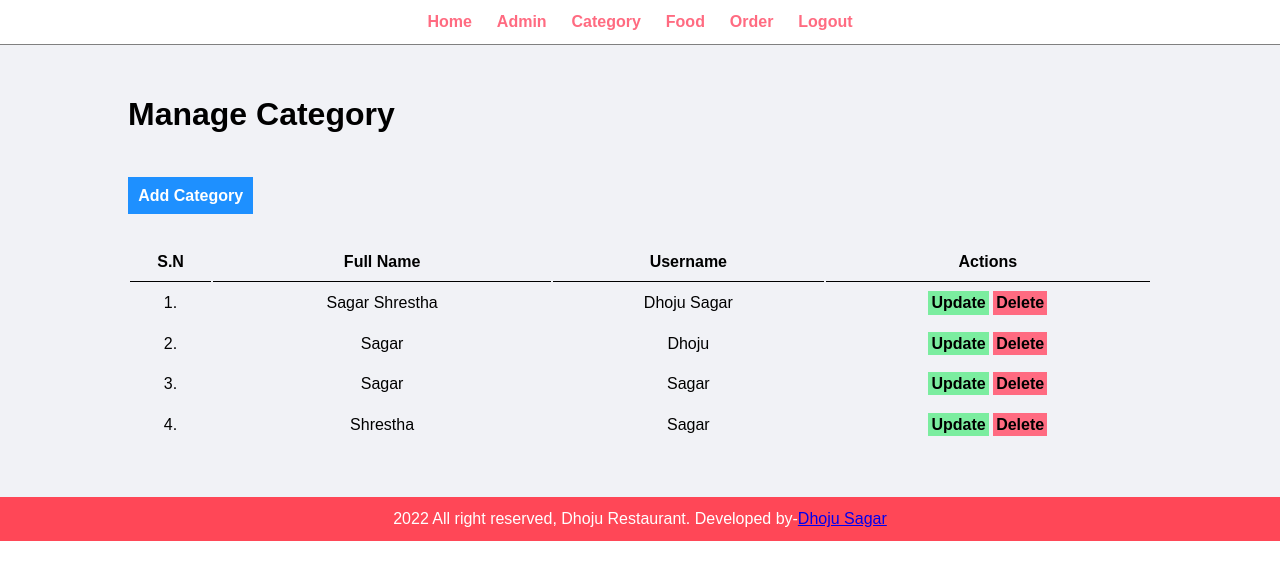
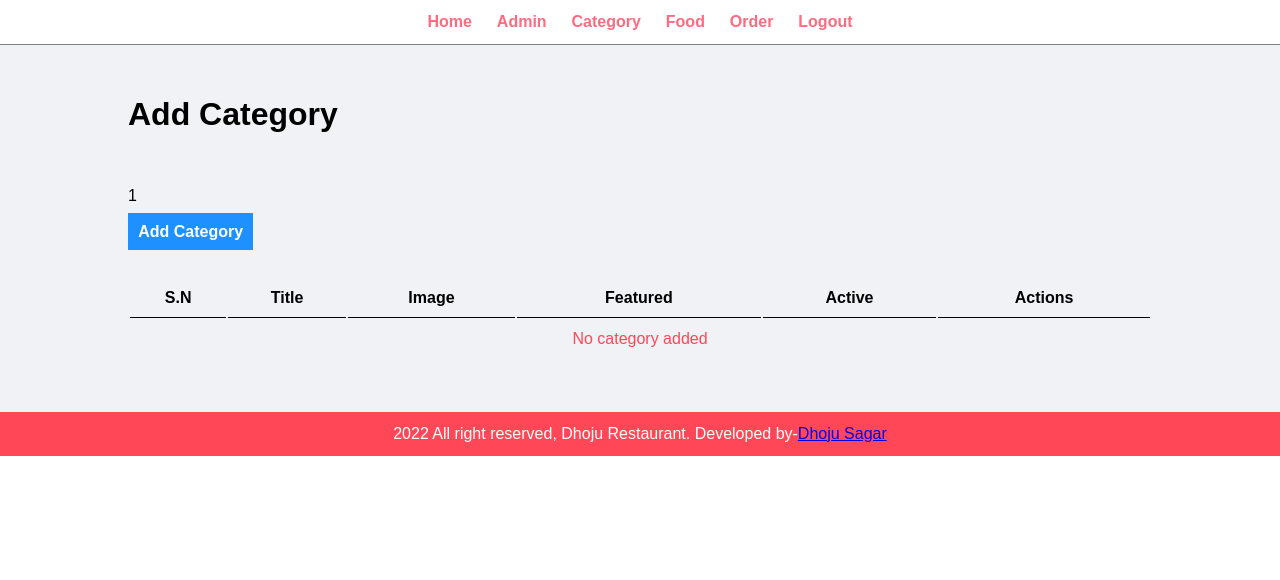
Before and after one commit to IT-Bridge-Nepal/FoodOrderingSystemSagar, a PHP site: page /food-order/admin/manage-category.php in a window 1280 px wide. Shown: the top 580 px of the page. Run offline with PHP 8.4, Linux system fonts and the light colour scheme; the visitor is signed in with stand-in values (Sample User, id 1); data that the repository does not hold is empty; some libraries are stand-ins or nearby versions.

Commit message:
Add category and display category

```diff
--- a/admin/add-admin.php
+++ b/admin/add-admin.php
@@ -17,21 +17,21 @@
                <td>
                    <input type="text" name="full_name" placeholder="Enter your Name!!!">
                 </td>
-               <td></td>
+
            </tr>
            <tr>
                <td>Username :</td>
                <td>
                    <input type="text" name="username" placeholder="Enter your UserName!!!">
                 </td>
-               <td></td>
+
            </tr>
            <tr>
                <td>Password:</td>
                <td>
                    <input type="password" name="password" placeholder="Enter your Password!!!">
                 </td>
-               <td></td>
+
            </tr>
 
            <tr>
--- a/admin/manage-category.php
+++ b/admin/manage-category.php
@@ -2,58 +2,100 @@
   <!-- content   -->
 <div class="main-content">
 <div class="wrapper">
-  <h1>Manage Category</h1>
+  <h1>Add Category</h1>
+
   <br/> <br/> <br/>
-  <a href="#" class="btn-primary">Add Category</a>
+  <?php
+        if(isset($_SESSION['add'])){
+            echo $_SESSION['add']; //Display session
+            unset($_SESSION['add']); //Remove session
+        }
+  ?><br><br>
+  <a href="<?php echo SITEURL; ?>admin/add-category.php" class="btn-primary">Add Category</a>
   <br/>
   <br/> <br/>
        <table class="tbl-full"  >
            <tr>
                <th>S.N</th>
-               <th>Full Name</th>
-               <th>Username</th>
+               <th>Title</th>
+               <th>Image</th>
+               <th>Featured</th>
+               <th>Active</th>
                <th>Actions</th>
            </tr>
-           <tr>
-               <td>1.</td>
-               <td>Sagar Shrestha</td>
-               <td>Dhoju Sagar</td>
+           <?php
+        //    query to get all data
+            $sql = "SELECT * FROM tbl_category";
+
+            // execute query
+            $res = mysqli_query($conn, $sql);
+            // check whether query is executed or not
+
+                $count = mysqli_num_rows($res);//function to get all rows in db
+                $sn=1; // create variable and assign value
+                // CHECK NO OF ROWS
+                if($count>0)
+                {
+                    // we have data in db
+                    while($rows=mysqli_fetch_assoc($res))
+                    {
+                        // using while loop to get all data
+                        // get individual data
+                        $id = $rows['id'];
+                        $title = $rows['title'];
+                        $image_name = $rows['image_name'];
+                        $featured = $rows['featured'];
+                        $active = $rows['active'];
+                        ?>
+                        <tr>
+                        <td><?php echo $sn++; ?></td>
+                          <td><?php echo $title; ?></td>
+                          <td>
+                              <?php
+                                if($image_name!="")
+                                {
+                                    // display image
+                                    ?>
+                                    <img src="<?php echo SITEURL; ?>images/category/<?php echo $image_name; ?>"width="100px">
+                                    <?php
+
+                                }
+                                else
+                                {
+                                    // display error message
+                                    echo "<div class=error>Image not added</div>";
+
+                                }
+                              ?>
+                          </td>
+                          <td><?php echo $featured; ?></td>
+                          <td><?php echo $active; ?></td>
                <td>
-                   <a href="#" class="btn-secondary"> Update</a>
-                   <a href="#" class="btn-danger"> Delete</a>
+                   <a href="#" class="btn-secondary"> Update Category</a>
+                   <a href="#" class="btn-danger"> Delete Category</a>
                </td>
 
            </tr>
-           <tr>
-               <td>2.</td>
-               <td>Sagar</td>
-               <td>Dhoju</td>
-               <td>
-                   <a href="#" class="btn-secondary"> Update</a>
-                   <a href="#" class="btn-danger"> Delete</a>
-               </td>
+           <?php
+                    }
+                }
 
-           </tr>
-           <tr>
-               <td>3.</td>
-               <td>Sagar</td>
-               <td>Sagar</td>
-               <td>
-                    <a href="#" class="btn-secondary"> Update</a>
-                    <a href="#" class="btn-danger"> Delete</a>
-               </td>
+                else
+                {
+                    // we dont have data
+                    // we will display message inside table
 
-           </tr>
-           <tr>
-               <td>4.</td>
-               <td>Shrestha</td>
-               <td>Sagar</td>
-               <td>
-                    <a href="#" class="btn-secondary"> Update</a>
-                   <a href="#" class="btn-danger"> Delete</a>
-               </td>
+                        // display the values in table
+                        ?>
+                        <tr>
+                            <td colspan="6"><div class="error">No category added</div>
 
-           </tr>
+                            </td>
+                        </tr>
+                        <?php
+                        }
+           ?>
+
        </table>
     <div class="clearfix"></div>
     </div>
```
Also changed, not shown: admin/add-category.php (added, +163 -0 lines), images/category/Food_Category_527.jpg (added), images/category/Food_Category_610.jpg (added), images/category/pizza.jpg (added).
